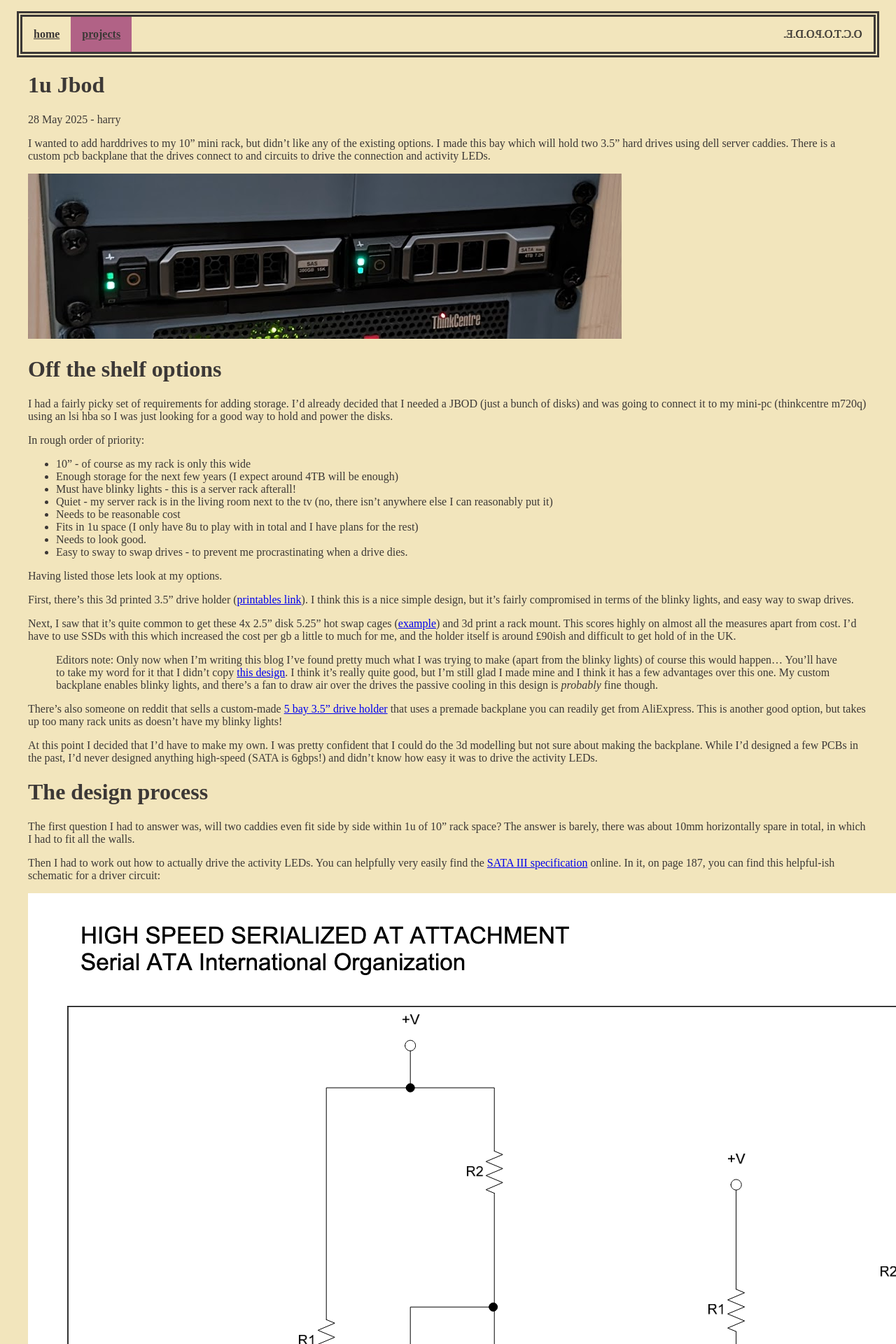
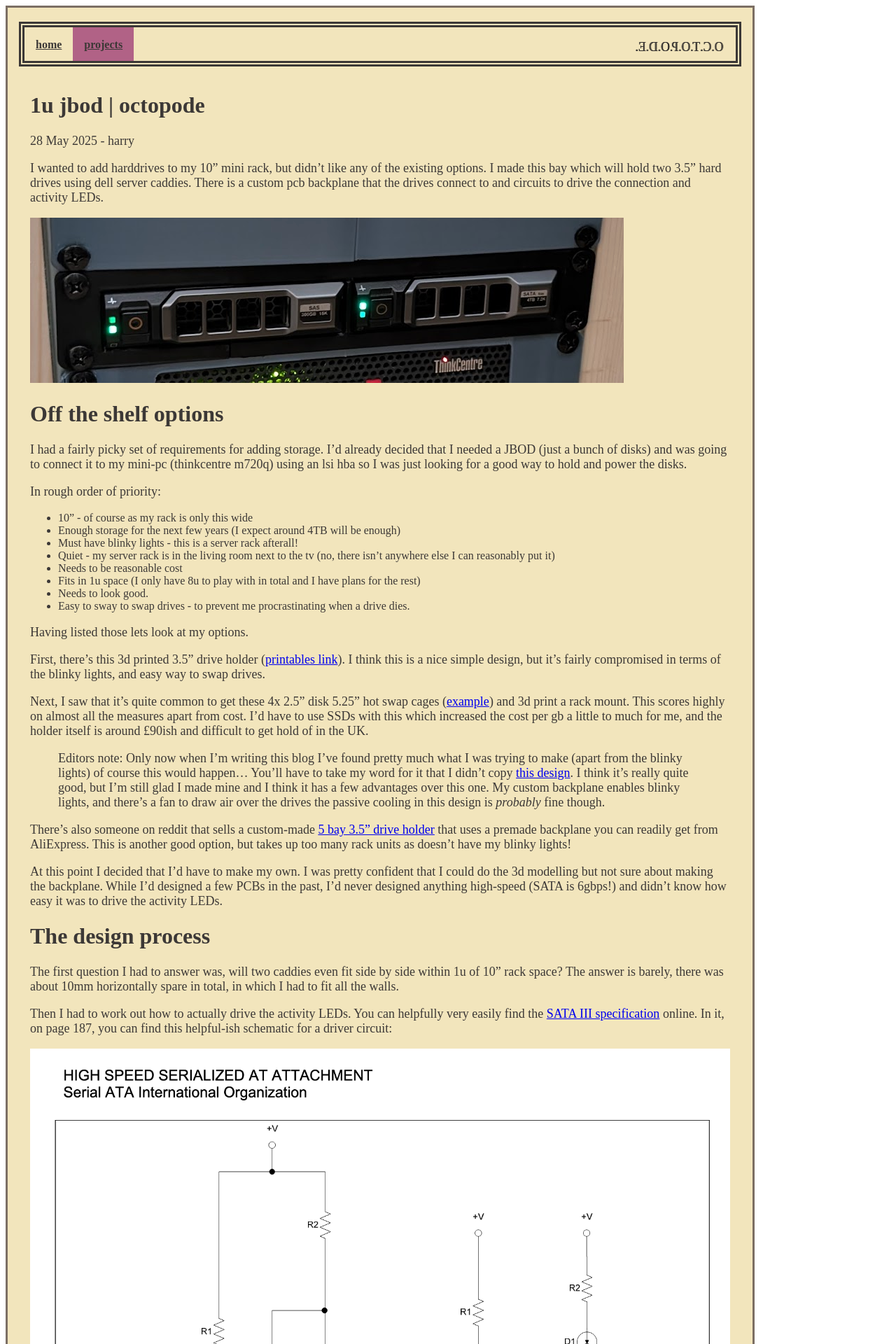
Before and after one commit to harry48225/static-site-template, a Jekyll site: the page built from _projects/2025-05-28-1u-jbod.md, in a window 1280 px wide. Shown: the top 1920 px of the page at 70% size. Built offline with Jekyll 4.4.1, drawn with Linux system fonts in a browser that asks for light colours.

Commit message:
update styling

```diff
--- a/_layouts/default.html
+++ b/_layouts/default.html
@@ -6,7 +6,12 @@
     <link rel="stylesheet" href="/assets/css/styles.css">
 </head>
 <body>
-    {% include navigation.html %}
-    {{ content }}
+    <div>
+        {% include navigation.html %}
+        <main>
+            {{ content }}
+        </main>
+        {% include footer.html %}
+    </div>
 </body>
 </html>
--- a/_projects/2025-05-28-1u-jbod.md
+++ b/_projects/2025-05-28-1u-jbod.md
@@ -1,6 +1,7 @@
 ---
 layout: project
 author: harry
+title: 1u jbod | octopode
 ---
 
 I wanted to add harddrives to my 10" mini rack, but didn't like any of the existing options. I made this bay which will hold two 3.5" hard drives using dell server caddies. There is a custom pcb backplane that the drives connect to and circuits to drive the connection and activity LEDs.
--- a/_sass/main.scss
+++ b/_sass/main.scss
@@ -12,21 +12,45 @@
 }
 
 body {
-  padding: 0 32px;
-  background: var(--bg);
-  color: var(--fg);
+  > div {
+    display: flex;
+    flex-direction: column;
+    padding: 4px 32px;
+    background: var(--bg);
+    color: var(--fg);
+    max-width: 1000px;
+    min-height: 800px;
+    border: var(--gray) solid 3px;
+  }
+}
+
+p {
+  font-size: large;
 }
 
 .navbar {
   display: flex;
   margin: 16px -16px;
   border: var(--fg) double 8px;
+  height: 48px;
 }
 
 .navbar-item {
   padding: 16px;
   color: var(--fg) !important;
   font-weight: bold;
+}
+
+img {
+  max-width: 100%;
+  height: auto;
+}
+
+footer {
+  margin: auto -32px -4px -32px;
+  padding: 8px;
+  border-top: var(--gray) solid 3px;
+  text-align: end;
 }
 
 .current {
--- a/index.html
+++ b/index.html
@@ -1,6 +1,7 @@
 ---
 layout: default
-title: home
+title: octopode
 ---
 
 <h1>welcome to my site ^.^</h1>
+<p>I'm harry, and might post what I'm up to on this site. I'm interested in hobby electronics, homelabbing, and bicycles.</p>
--- a/projects.html
+++ b/projects.html
@@ -1,6 +1,6 @@
 ---
 layout: default
-title: projects
+title: projects | octopode
 ---
 <h1>latest projects</h1>
 
```
